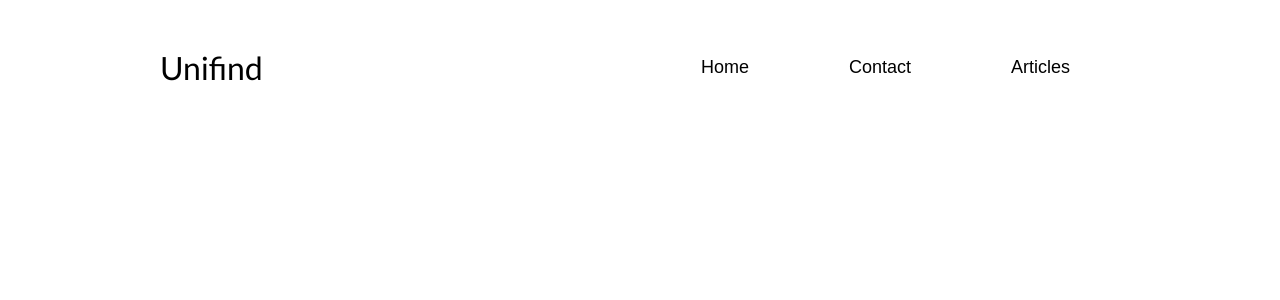
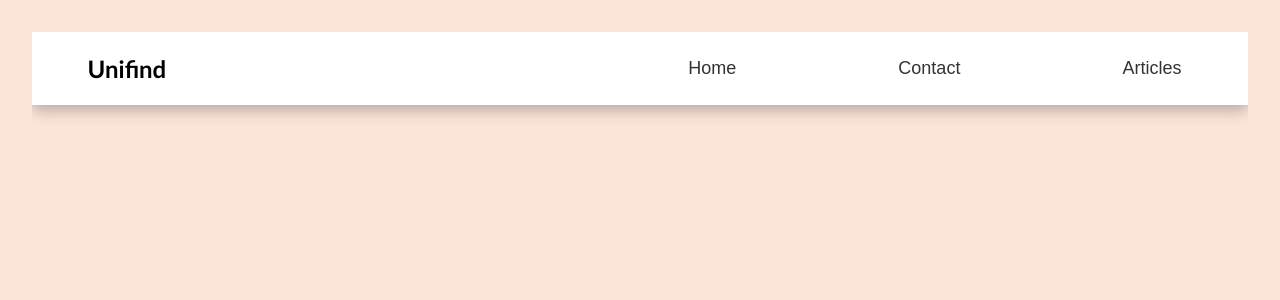
Before and after one commit to aarav-gargg/UniFind, a React (Vite) app: page / in a window 1280 px wide. Shown: the top 300 px of the page. Built offline with nearby package versions, Linux system fonts and the light colour scheme; a web font is replaced by a local one.

Commit message:
addedCollegEpage

```diff
--- a/src/App.jsx
+++ b/src/App.jsx
@@ -1,6 +1,6 @@
-import { useState } from 'react';
+// import { useState } from 'react';
 import './App.css';
-import Navbar from './Components/navbar/Navbar';
+// import Navbar from './Components/navbar/Navbar';
 import { Route, RouterProvider, createBrowserRouter, createRoutesFromElements } from 'react-router-dom';
 import FormPage from './Components/InputForm/FormPage';
 import Layout from './Layout';
@@ -8,6 +8,7 @@ import Layout from './Layout';
 import Contact from './Components/contact/Contact';
 import Home from './Components/home/Home';
 import Articles from './Components/articles/Articles';
+import College from './Components/collegePreview/College';
 
 const router = createBrowserRouter(
   createRoutesFromElements(
@@ -25,6 +26,7 @@ function App() {
   return (
     <>
       <RouterProvider router={router} />
+      {/* <College/> */}
     </>
   );
 }
--- a/src/Components/InputForm/FormPage.jsx
+++ b/src/Components/InputForm/FormPage.jsx
@@ -3,11 +3,11 @@ import "./FormPage.css"
 import InputLabel from '@mui/material/InputLabel';
 import { useTheme } from '@mui/material/styles';
 import MenuItem from '@mui/material/MenuItem';
-import FormHelperText from '@mui/material/FormHelperText';
-import FormControl from '@mui/material/FormControl';
+// import FormHelperText from '@mui/material/FormHelperText';
+// import FormControl from '@mui/material/FormControl';
 import Select from '@mui/material/Select';
 import TextField from '@mui/material/TextField';
-import Chip from '@mui/material/Chip';
+// import Chip from '@mui/material/Chip';
 import OutlinedInput from '@mui/material/OutlinedInput';
 
 function getStyles(name, personName, theme) {
--- a/src/Components/articles/Articles.jsx
+++ b/src/Components/articles/Articles.jsx
@@ -1,4 +1,4 @@
-import React from 'react'
+// import React from 'react'
 
 const Articles = () => {
   return (
--- /dev/null
+++ b/src/Components/collegePreview/College.css
@@ -0,0 +1,129 @@
+.container1{
+
+    width: 80vw;
+    max-height: fit-content;
+    margin: auto;
+
+}
+h2,
+h3 {
+  margin: 0;
+  font-weight: 400;
+}
+
+.dashboard {
+  width: 100%;
+  display: grid;
+  grid-template-columns: repeat(2, 1fr);
+  grid-template-rows: repeat(2, 180px);
+  gap: 24px;
+}
+
+@media (width >= 620px) {
+  .card {
+    min-width: 33.33%;
+  }
+
+  .card-icon img:first-child {
+    width: 5vw;
+    max-width: 40px;
+  }
+
+  .dashboard {
+    grid-template-columns: repeat(3, 1fr);
+  }
+}
+
+.card {
+  padding: 20px;
+  border-radius: 16px;
+  background: var(--color-bg);
+  box-shadow: 7px 7px 29px #191931, -7px -7px 29px #37376b;
+}
+
+.card .more {
+  margin-bottom: 16px;
+}
+
+.card h2 {
+  font-size: 16px;
+}
+
+.card h3 {
+  font-size: 12px;
+  opacity: 0.5;
+  margin-bottom: 16px;
+}
+
+.card var {
+  font-style: normal;
+  font-size: 38px;
+}
+
+.card var abbr {
+  font-size: 12px;
+  opacity: 0.4;
+}
+
+.card.primary {
+  background: var(--gradient);
+}
+
+.card-icon,
+.card-progress {
+  height: 120px;
+  display: flex;
+}
+
+.card-icon {
+  gap: 12px;
+  align-items: center;
+}
+
+.card-icon img:last-child {
+  margin-left: auto;
+}
+
+.card-icon h3 {
+  margin: 0;
+}
+
+.card-progress {
+  flex-direction: column;
+  justify-content: center;
+}
+
+.card progress {
+  display: block;
+  width: 100%;
+  appearance: none;
+  border-radius: 10px;
+  margin-bottom: 8px;
+  height: 8px;
+}
+
+.card progress::-webkit-progress-bar {
+  background: rgb(255 255 255 / 6%);
+  border-radius: 10px;
+}
+
+.card progress::-webkit-progress-value {
+  background: var(--gradient);
+  border-radius: 10px;
+}
+ .dashboard{
+    --color-bg: #28284e;
+    --color-text: #fefcff;
+    --gradient: linear-gradient(45deg, #01ebaf, #00a9cd, #6380ff);
+  }
+
+  body {
+    margin: 0;
+    /* height: 100vh; */
+    color: var(--color-text);
+    background: var(--color-bg);
+    font-family: "Euclid Circular A", "Poppins";
+    /* display: grid; */
+    /* place-items: center; */
+    /* padding: 0 30px; */
+  }
--- /dev/null
+++ b/src/Components/collegePreview/College.jsx
@@ -0,0 +1,142 @@
+// import React from 'react'
+
+import { Grid,styled, Typography } from "@mui/material"
+import './College.css'
+const Item = styled('div')(({ theme }) => ({
+    // backgroundColor: theme.palette.mode === 'dark' ? '#1A2027' : '#fff',
+    // border: '1px solid',
+    // borderColor: theme.palette.mode === 'dark' ? '#444d58' : '#ced7e0',
+    padding: theme.spacing(1),
+    borderRadius: '4px',
+    textAlign: 'center',
+
+  }));
+function College() {
+  return (
+    <div className='container1'>
+
+        <Grid container spacing={2}  >
+            <Grid item sx={12} sx={{ margin:'auto'}}  >
+                <Typography variant="h2" className='heading1' >College Name</Typography>
+            </Grid>
+
+            <Grid item xs={12}>
+                <Item>
+                    <img src='http://res.cloudinary.com/ds23bhkcd/image/upload/v1713597990/bqk2xmrvw2erp6ly60sv.jpg'
+
+                        style={{ objectFit: 'cover', borderRadius: '10px',height:'30vh', width:'100%' }} />
+                </Item>
+            </Grid>
+            <Grid item xs={12} >
+                <Item> <Typography variant="p" sx={{fontSize:'25px'}}>Lorem ipsum dolor sit amet consectetur adipisicing elit.
+                    Atque vero tenetur, dolore exercitationem magni accusamus adipisci
+                    aliquam molestiae. Obcaecati magnam ipsam voluptatem facere corporis v
+                    el eligendi eius nobis omnis ratione iure id, quasi recusandae aliquid
+                    quae animi maiores numquam quam accusamus! Voluptatum neque soluta nisi
+                    officiis, facere alias vel illum.</Typography> </Item>
+            </Grid>
+            <Grid item xs={6} >
+                <Item><Typography variant="h6">330k/year</Typography></Item>
+            </Grid>
+            <Grid item xs={6} >
+                <Item><Typography variant="p" sx={{fontSize:'20px'}}> Lorem, ipsum dolor sit
+                     amet consectetur adipisicing elit. Fugit, nemo ratione.
+                    Esse dolor ratione doloremque repellat ab iusto quaerat maxime.</Typography></Item>
+            </Grid>
+            <Grid item xs={12} sx={{border:'1px solid black'}}>
+                <Item><Typography variant="h6">placement</Typography></Item>
+                <Grid container spacing={2}>
+                    <Grid item xs={4} sx={{border:'1px solid black'}}>
+                        <Item>Highest Package: </Item>
+                    </Grid>
+                    <Grid item xs={4} sx={{border:'1px solid black'}}>
+                        <Item>Average Package: </Item>
+                    </Grid>
+                    <Grid item xs={4} sx={{border:'1px solid black'}}>
+                        <Item>Median Package: </Item>
+                    </Grid>
+                    <Grid item xs={4}>
+
+                    </Grid>
+
+
+                </Grid>
+
+            </Grid>
+        </Grid>
+
+        <div className="dashboard">
+      <div className="card">
+        <img src="more.svg" className="more" />
+        <h2>Refunds</h2>
+        <h3>This month</h3>
+        <var>
+          6k
+          <abbr>USD</abbr>
+        </var>
+      </div>
+      <div className="card primary">
+        <img src="more.svg" className="more" />
+        <h2>Sales</h2>
+        <h3>This month</h3>
+        <var>
+          50k
+          <abbr>USD</abbr>
+        </var>
+      </div>
+      <div className="card">
+        <img src="more.svg" className="more" />
+        <h2>Profit</h2>
+        <h3>This month</h3>
+        <var>
+          11k
+          <abbr>USD</abbr>
+        </var>
+      </div>
+      <div className="card">
+        <h2>Progress</h2>
+        <div className="card-progress">
+          <progress value="50" max="100"></progress>
+          <var>
+            16k
+            <abbr>TASKS</abbr>
+          </var>
+        </div>
+      </div>
+      <div className="card">
+        <h2>Products</h2>
+        <div className="card-icon">
+          <img src="cog.svg" />
+          <div>
+            <h3>Total</h3>
+            <var> 41k </var>
+          </div>
+          <img src="chevron.svg" />
+        </div>
+      </div>
+      <div className="card">
+        <h2>Reviews</h2>
+        <div className="card-icon">
+          <img src="heart.svg" />
+          <div>
+            <h3>Rating</h3>
+            <var> 71% </var>
+          </div>
+          <img src="chevron.svg" />
+        </div>
+      </div>
+    </div>
+    <Grid>
+            <Grid xs={12}>
+                <Item><Typography variant="h6"></Typography>Review</Item>
+            </Grid>
+            <Grid xs={12}>
+                <Item>Review</Item>
+            </Grid>
+        </Grid>
+    </div>
+  )
+}
+
+export default College
+//Rank Range , location,Establish year ,Fees , Area , Nirf ranking, Average Package
--- a/src/Components/navbar/Navbar.jsx
+++ b/src/Components/navbar/Navbar.jsx
@@ -1,6 +1,7 @@
 import * as React from 'react';
 import "./navbar.css"
 import { Link } from 'react-router-dom';
+import { Paper } from '@mui/material';
 
 
 
@@ -8,8 +9,8 @@ function Navbar() {
   return (
     <>
     <header>
-        <nav class="navigation max-width2 m-auto">
-            <div class="right">Unifind
+        <nav className="navigation ">
+            <div className="right">Unifind
             </div>
             <div className="left">
             <ul>
--- a/src/Components/navbar/navbar.css
+++ b/src/Components/navbar/navbar.css
@@ -3,7 +3,14 @@
     justify-content: space-between;
     align-items: center;
     flex-direction: row;
-    margin: 2vh 10vw;
+    padding: 2vh ;
+    width: 100%;
+    background-color:#DFB6B2;
+
+
+}
+*{
+    overflow: hidden;
 }
 .left {
     font-size: xx-large;
@@ -12,6 +19,65 @@
     display: flex;
     align-items: center;
     justify-self: center;
+    margin-right: 2vw;
+}
+header{
+    box-shadow: 50px 50px black;
+}
+.left ul {
+    display: flex;
+    margin-left: 70px;
+}
+
+.left ul li {
+    list-style: none;
+    display: flex;
+    margin: 5px 50px;
+    padding: 0.75vh;
+    font-family: Arial, Helvetica, sans-serif;
+    font-size: large;
+}
+
+.left ul li a {
+    text-decoration: none;
+    color: black;
+}
+
+
+.right{
+    font-size: xx-large;
+    font-family: 'Gill Sans', 'Gill Sans MT', Calibri, 'Trebuchet MS', sans-serif;
+    margin-left: 2vw;
+}
+/* Navbar CSS */
+.navigation {
+    display: flex;
+    justify-content: space-between;
+    align-items: center;
+    flex-direction: row;
+    padding: 2vh;
+    width: 100%;
+    background-color: #DFB6B2;
+}
+
+* {
+    overflow: hidden;
+}
+
+.left {
+    font-size: xx-large;
+    font-family: 'Gill Sans', 'Gill Sans MT', Calibri, 'Trebuchet MS', sans-serif;
+    color: black;
+    display: flex;
+    align-items: center;
+    justify-self: center;
+    margin-right: 2vw;
+}
+
+header {
+    box-shadow: 0 4px 15px rgba(0, 0, 0, 0.3);
+    z-index: 1000;
+    position: relative;
 }
 
 .left ul {
@@ -22,7 +88,8 @@
 .left ul li {
     list-style: none;
     display: flex;
-    margin: 0 50px;
+    margin: 5px 50px;
+    padding: 0.75vh;
     font-family: Arial, Helvetica, sans-serif;
     font-size: large;
 }
@@ -35,9 +102,57 @@
 .left ul li a:hover {
     transform: scale(1.25);
     transition: 0.2s;
-    color: rgb(107, 101, 101)
+    color:blue;
 }
-.right{
+
+.right {
     font-size: xx-large;
     font-family: 'Gill Sans', 'Gill Sans MT', Calibri, 'Trebuchet MS', sans-serif;
+    margin-left: 2vw;
 }
+.navigation {
+    display: flex;
+    justify-content: space-between;
+    align-items: center;
+    background-color: #fff; /* Background color of the navbar */
+    padding: 15px 30px; /* Padding for spacing */
+    box-shadow: 0 4px 8px rgba(0, 0, 0, 0.1); /* Shadow to uplift the navbar */
+    position: relative; /* Ensures positioning for z-index */
+    z-index: 1000; /* Keeps the navbar above other elements */
+}
+
+/* Styling for the navigation links */
+.navigation ul {
+    list-style: none;
+    margin: 0;
+    padding: 0;
+    display: flex;
+    gap: 20px; /* Space between links */
+}
+
+.navigation ul li {
+    display: inline;
+}
+
+.navigation ul li a {
+    text-decoration: none;
+    color: #333; /* Link color */
+    padding: 10px 15px;
+    border-radius: 5px;
+    transition: background-color 0.3s ease; /* Smooth transition for hover effect */
+}
+
+.navigation ul li a:hover {
+    background-color: #f0f0f0; /* Background color on hover */
+}
+
+/* Additional styling for the right section */
+.right {
+    font-size: 1.5em;
+    font-weight: bold;
+}
+
+/* Ensuring the nav is slightly uplifted */
+header {
+    margin-bottom: 20px; /* Adds spacing below the header */
+}
--- a/src/Layout.jsx
+++ b/src/Layout.jsx
@@ -1,4 +1,4 @@
-import React from 'react'
+// import React from 'react'
 import { Outlet } from 'react-router-dom';
 import Navbar from './Components/navbar/Navbar';
 
--- a/src/index.css
+++ b/src/index.css
@@ -2,3 +2,7 @@
   padding: 0;
   margin: 0;
 }
+
+body{
+  background-color: #FBE4D8;
+}
```
